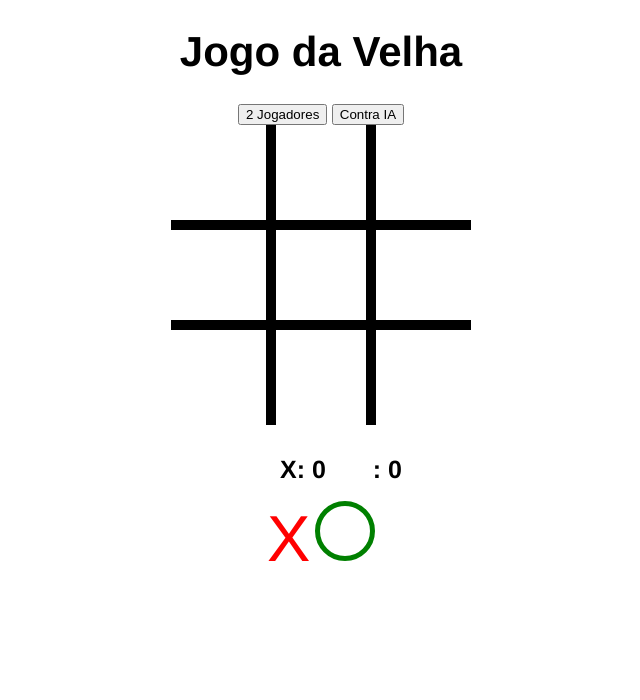
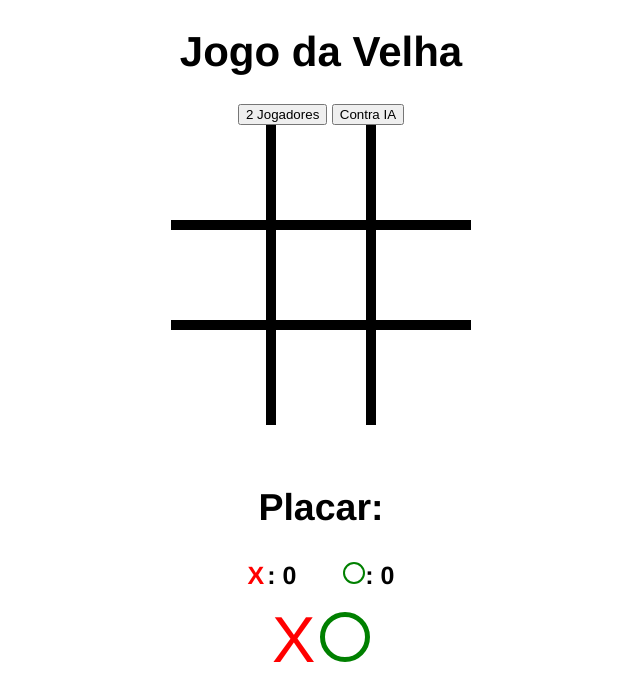
Before and after one commit to GabiTavaresV/jogo-da-velha, a plain HTML site: page index.html in a window 1280 px wide. Shown: the whole page, without its empty margins (319-959 px from the left). Drawn offline with Linux system fonts and the light colour scheme.

Commit message:
:recycle: feat: update html and css

```diff
--- a/css/styles.css
+++ b/css/styles.css
@@ -4,7 +4,7 @@ body {
 }
 
 h1 {
-    font-size:  42px;
+    font-size: 42px;
 }
 
 /* botões*/
@@ -21,12 +21,10 @@ h1 {
     width: 300px;
     margin: 0;
     flex-direction: row;
-    flex-wrap:  wrap;
+    flex-wrap: wrap;
     position: relative;
     margin-left: auto;
     margin-right: auto;
-
-
 }
 
 .box {
@@ -64,9 +62,9 @@ h1 {
 }
 
 .o {
-    width:  50px;
-    height: 50px;
-    border:  5px solid green;
+    width:  40px;
+    height: 40px;
+    border: 5px solid green;
     border-radius: 50%;
     display: inline-block;
     margin-top: 17px;
--- a/index.html
+++ b/index.html
@@ -23,12 +23,13 @@
         <div class="box" id="block-8"></div>
         <div class="box" id="block-9"></div>
         <div id="scoreboard-container">
+            <h2>Placar:</h2>
             <span class="score-box">
-            </span id="x-scoreboard">X</span>:
+            <span id="x-scoreboard">X</span>:
             <span id="soreboard-1">0</span>
         </span>
         <span class="score-box">
-        </span id="0-scoreboard"></span>:
+        <span id="o-scoreboard"></span>:
         <span id="soreboard-2">0</span>
     </span>
         </div>
@@ -40,7 +41,7 @@
     </div>
 
     <div id="message" class="hide">
-        <p></p>
+        <p>Ganhou!</p>
 
     </div>
 
```
